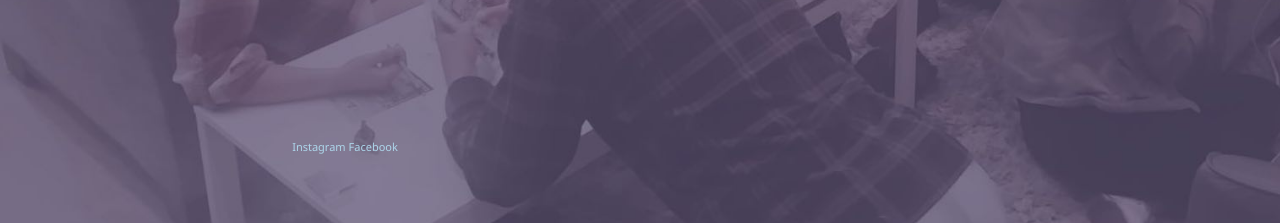
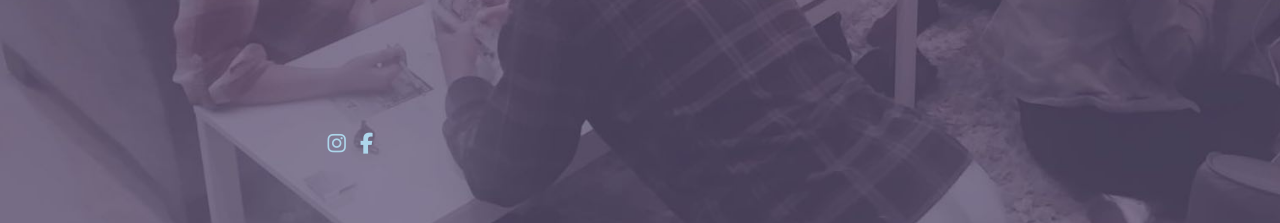
Before and after one commit to mission-home/missionhome.rocks, a Jekyll site: the page built from index.html, in a window 1280 px wide. Shown: the part 674-897 px from the top of the page. Built offline with Jekyll 4.4.1, drawn with Linux system fonts in a browser that asks for light colours; nearby versions of some CDN libraries.

Commit message:
Add fontawesome, switch social media icons

```diff
--- a/_layouts/default.html
+++ b/_layouts/default.html
@@ -12,6 +12,7 @@
     <link rel="stylesheet" href="/stylesheets/github-light.css">
     <link href='https://fonts.googleapis.com/css?family=Noto+Sans:400,400italic,700,700italic' rel='stylesheet' type='text/css'>
     <meta name="viewport" content="width=device-width">
+    <script src="https://use.fontawesome.com/d30ebd1ae6.js"></script>
     <!--[if lt IE 9]>
     <script src="//html5shiv.googlecode.com/svn/trunk/html5.js"></script>
     <![endif]-->
@@ -26,7 +27,9 @@
         {{ content }}
       </section>
       <footer>
-        <p><small><a href="https://www.instagram.com/missionhomesf/">Instagram</a> <a href="https://www.facebook.com/missionhomesf/">Facebook</a></small></p>
+        <p><a href="https://www.instagram.com/missionhomesf/"><i class="fa fa-instagram" aria-hidden="true"></i>
+</a> <a href="https://www.facebook.com/missionhomesf/"><i class="fa fa-facebook" aria-hidden="true"></i>
+</a></p>
       </footer>
     </div>
     <script src="javascripts/scale.fix.js"></script>
--- a/stylesheets/styles.scss
+++ b/stylesheets/styles.scss
@@ -223,6 +223,12 @@ footer {
   bottom:50px;
   -webkit-font-smoothing:subpixel-antialiased;
   text-align: center;
+
+  i.fa {
+    font-size: 1.5em;
+    margin-left: 0.5em;
+    mergin-right: 0.5em;
+  }
 }
 
 @media print, screen and (max-width: 960px) {
```
